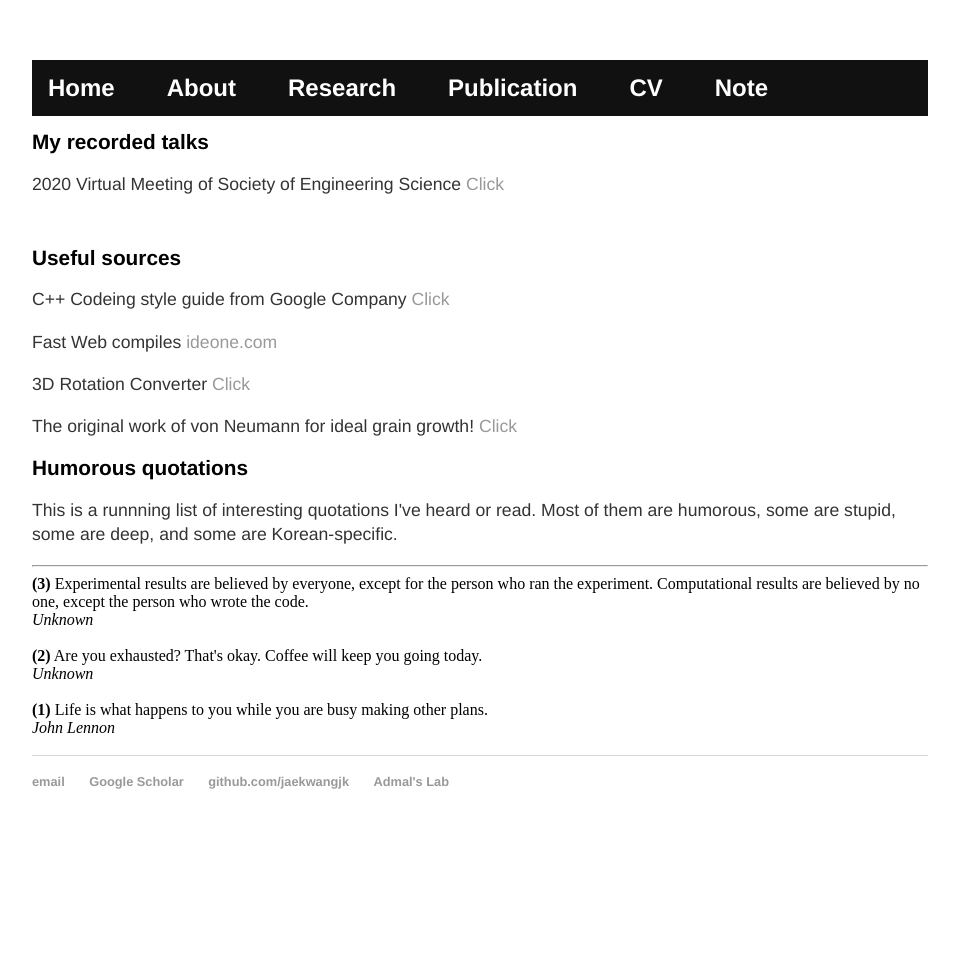
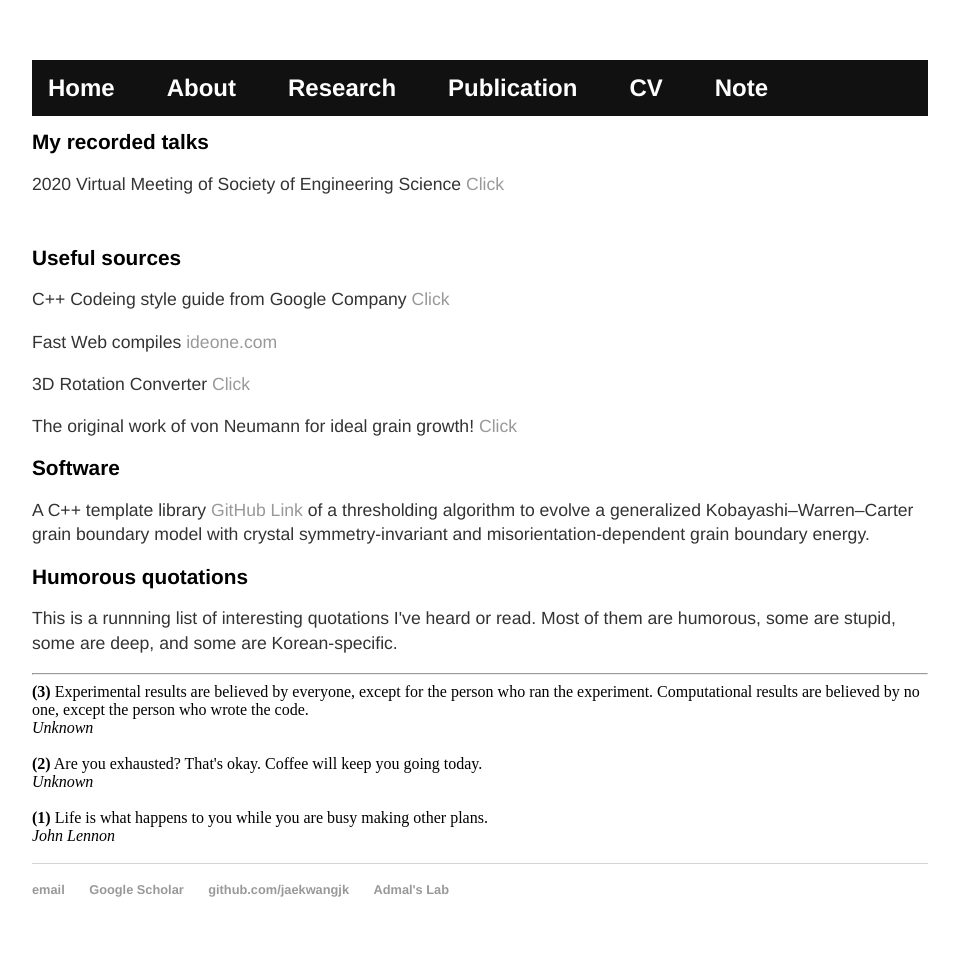
Before and after one commit to jaekwangjk/jaekwangjk.github.io, a Jekyll site: the page built from note.html, in a window 1280 px wide. Shown: the whole page, without its empty margins (160-1119 px from the left). Built offline with Jekyll 4.4.1, drawn with Linux system fonts in a browser that asks for light colours; before the commit the page ends 900 px from its top, so only the background shows below that.

Commit message:
add software

```diff
--- a/note.html
+++ b/note.html
@@ -13,8 +13,8 @@ title: Jaekwang Kim
 
 	<h1>Useful sources</h1>
 	<p>
-	C++ Codeing style guide from Google Company <a class="two" href="https://google.github.io/styleguide/cppguide.html">Click</a>
-	</p>
+	C++ Codeing style guide from Google Company <a class="two"        href="https://google.github.io/styleguide/cppguide.html">Click</a>
+  	</p>
 	<p>
 	Fast Web compiles <a class="two" href="https://ideone.com">ideone.com</a>
 	</p>
@@ -28,7 +28,8 @@ title: Jaekwang Kim
 	</p>
 
 
-
+	<h1>Software </h1>
+	<p>A C++ template library <a class="two" href="https://github.com/admal-research-group/GBthresholding">GitHub Link</a> of a thresholding algorithm to evolve a generalized Kobayashi–Warren–Carter grain boundary model with crystal symmetry-invariant and misorientation-dependent grain boundary energy.
 
 	<h1>Humorous quotations</h1>
 
```
